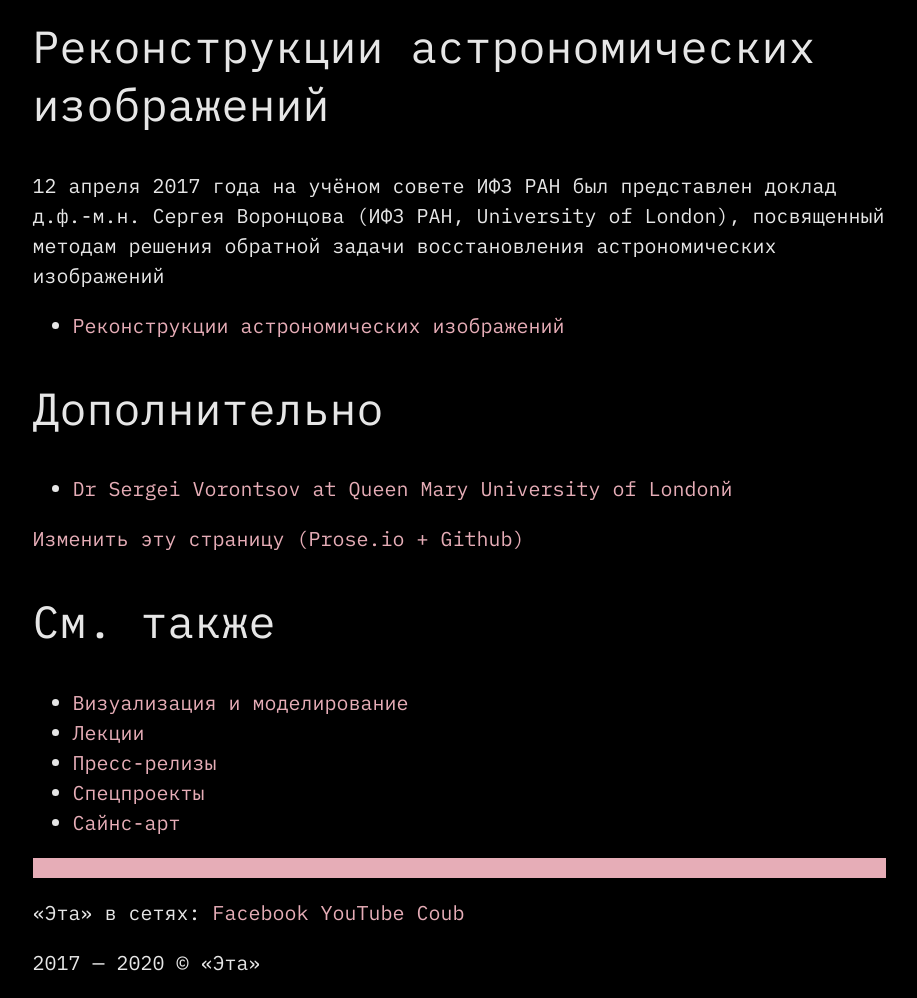
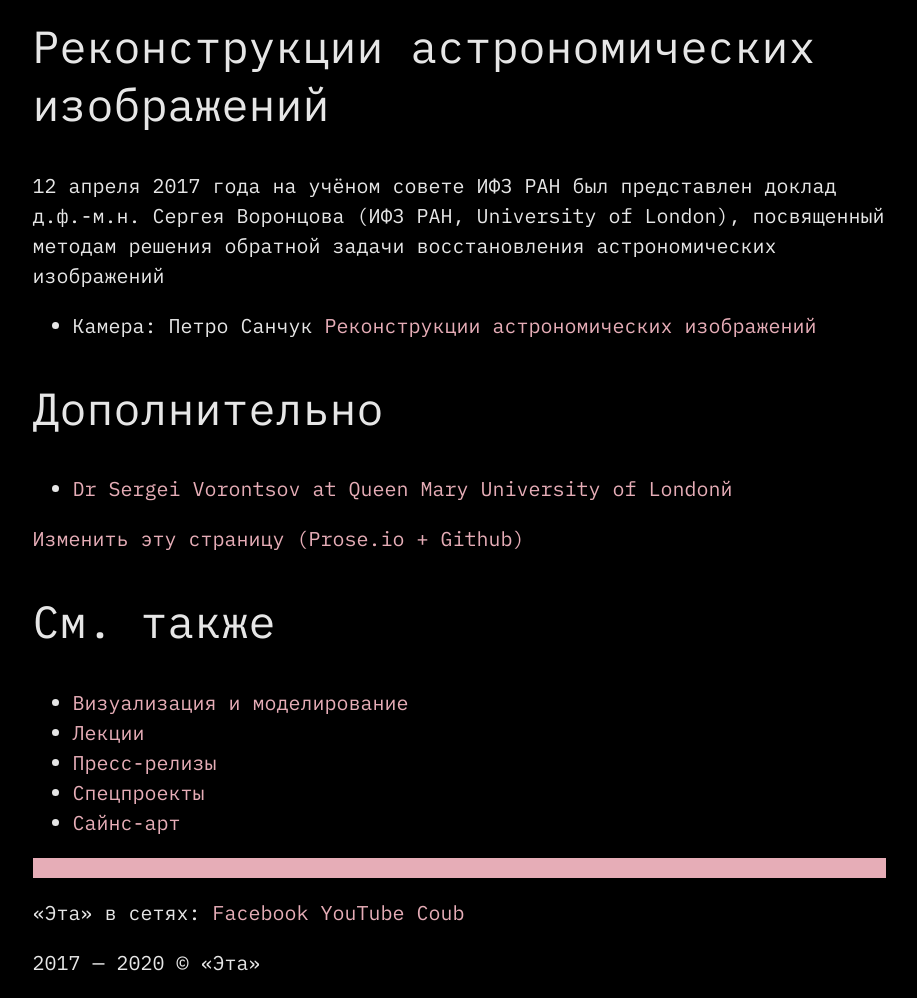
Before and after one commit to indexmod/eta.ga, a Jekyll site: the page built from vorontsov.md, in a window 1280 px wide. Shown: the part 473-1471 px from the top of the page, without its empty margins (199-1116 px from the left). Built offline with Jekyll 4.4.1, drawn with Linux system fonts in a browser that asks for light colours.

Commit message:
Update vorontsov.md

```diff
--- a/vorontsov.md
+++ b/vorontsov.md
@@ -11,7 +11,7 @@ video: https://media.giphy.com/media/MEFa4nmarBGz65dxRX/giphy.mp4
 
 12 апреля 2017 года на учёном совете ИФЗ РАН был представлен доклад д.ф.-м.н. Сергея Воронцова (ИФЗ РАН, University of London), посвященный методам решения обратной задачи восстановления астрономических изображений
 
-+ [Реконструкции астрономических изображений](https://www.youtube.com/watch?time_continue=4&v=K8LZ83xWP4o)
++ Камера: Петро Санчук [Реконструкции астрономических изображений](https://www.youtube.com/watch?time_continue=4&v=K8LZ83xWP4o)
 
 ## Дополнительно
 
```
